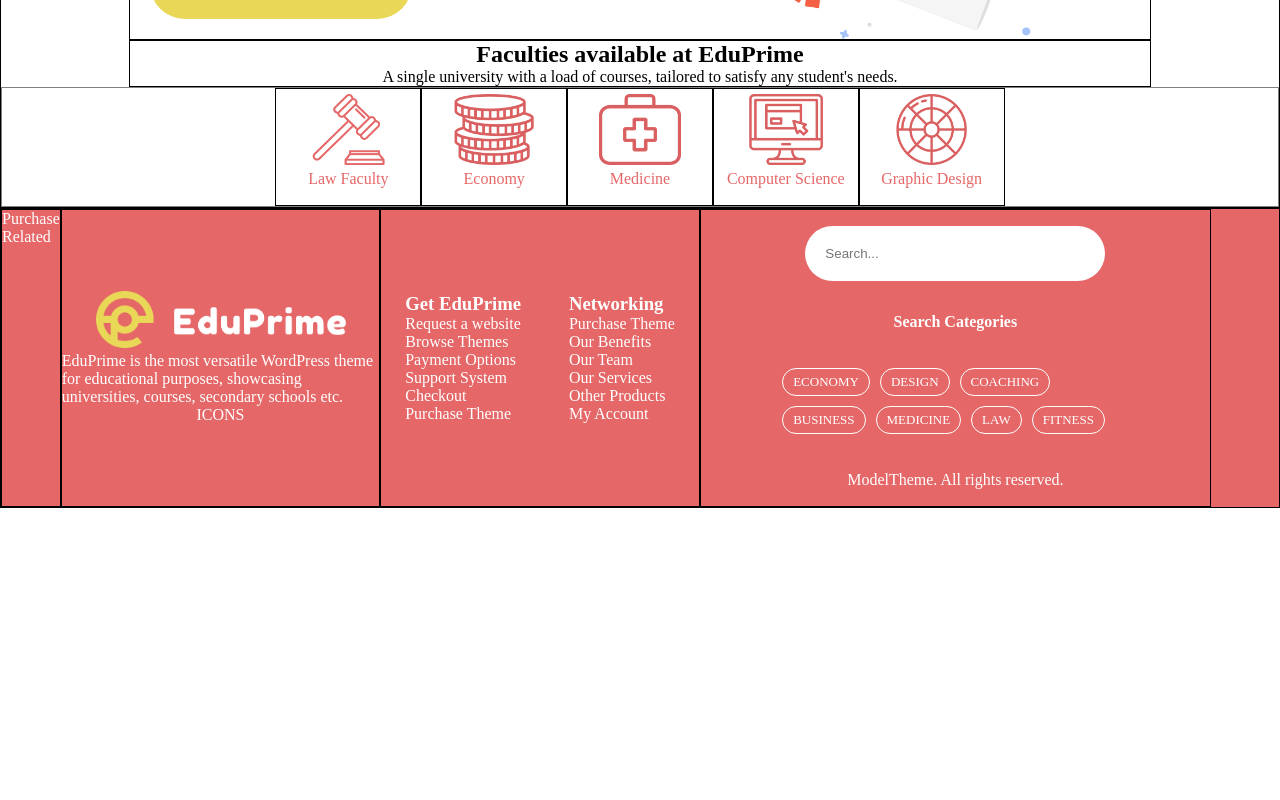
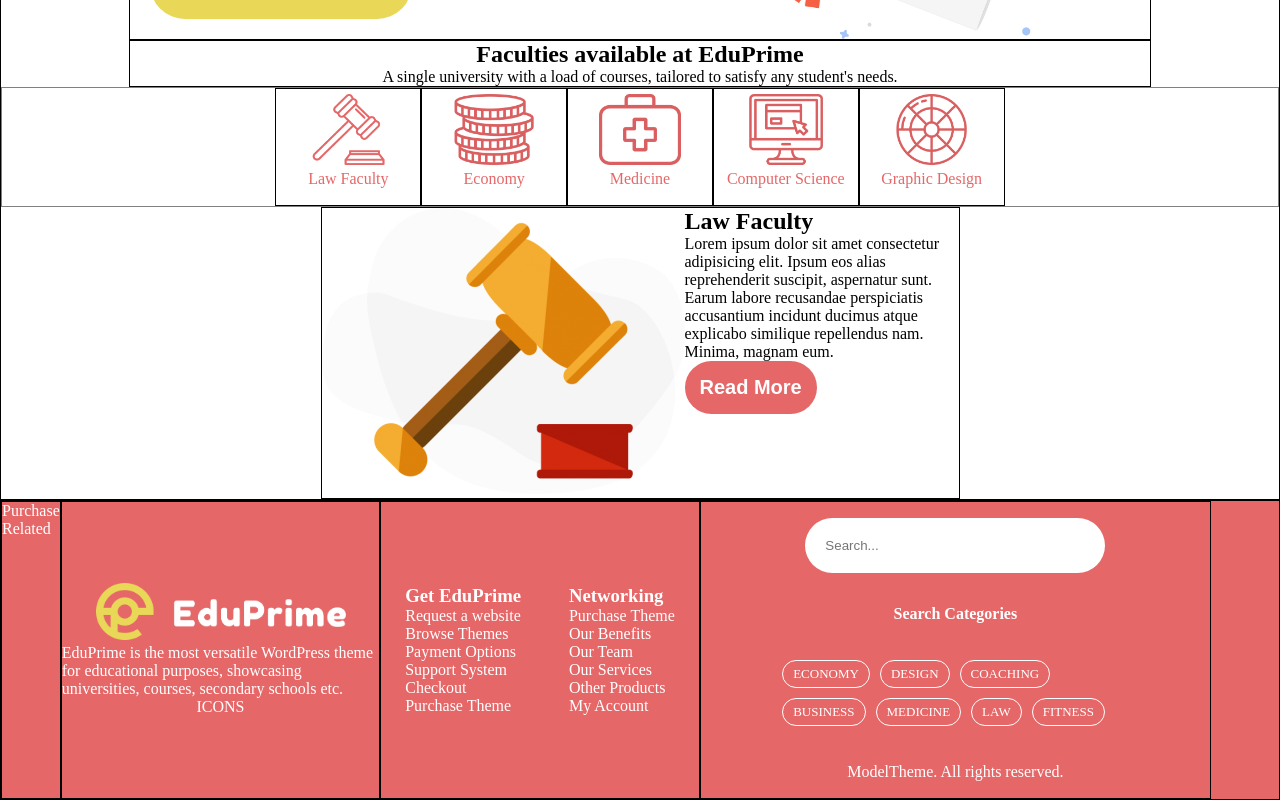
Before and after one commit to Afrodario/proj-html-vuejs, a Vue app: page / in a window 1280 px wide. Shown: the part 954-1754 px from the top of the page. Before the commit the page ends 1462 px from the top, so only its background shows below. Built offline with nearby package versions, Linux system fonts and the light colour scheme.

Commit message:
12. Creato abbozzo facoltà attiva

```diff
--- a/src/assets/style/common.scss
+++ b/src/assets/style/common.scss
@@ -61,6 +61,10 @@
     font-size: 20px;
 }
 
+.brand-btn {
+    background-color: $brandColor;
+}
+
 .search-bar {
     padding: 20px;
     border-radius: 30px;
--- a/src/components/partials/EduFaculties.vue
+++ b/src/components/partials/EduFaculties.vue
@@ -14,7 +14,19 @@
             <EduFacultyTab :facultiesList="facultiesList"/>
         </div>
       </div>
-  </section>
+
+        <div class="container faculty-active flex">
+            <div class="faculty-selected-left">
+                <img src="../../assets/img/Gavel-Illustration-e1556884768193.png" alt="Illustrazione Martelletto">
+            </div>
+            <div class="faculty-selected-right">
+                <h1>Law Faculty</h1>
+                <p>Lorem ipsum dolor sit amet consectetur adipisicing elit. Ipsum eos alias reprehenderit suscipit, aspernatur sunt. Earum labore recusandae perspiciatis accusantium incidunt ducimus atque explicabo similique repellendus nam. Minima, magnam eum.</p>
+                <button class="main-btn brand-btn">Read More</button>
+            </div>
+        </div>
+
+    </section>
 </template>
 
 <script>
@@ -71,5 +83,9 @@
             justify-content: center;
         }
     }
+
+    .faculty-active {
+        width: calc(100% / 2);
+    }
 }
 </style>
```
